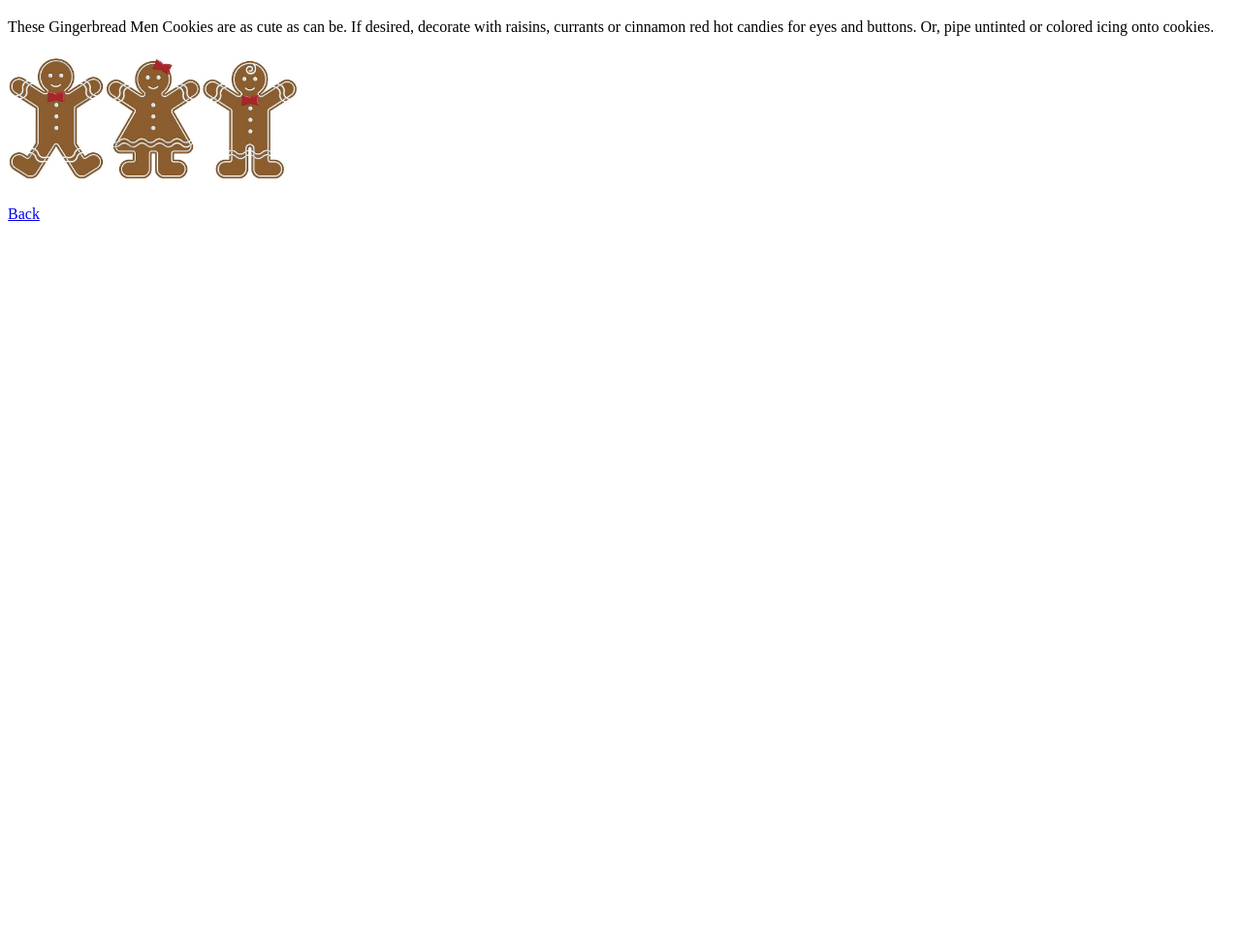
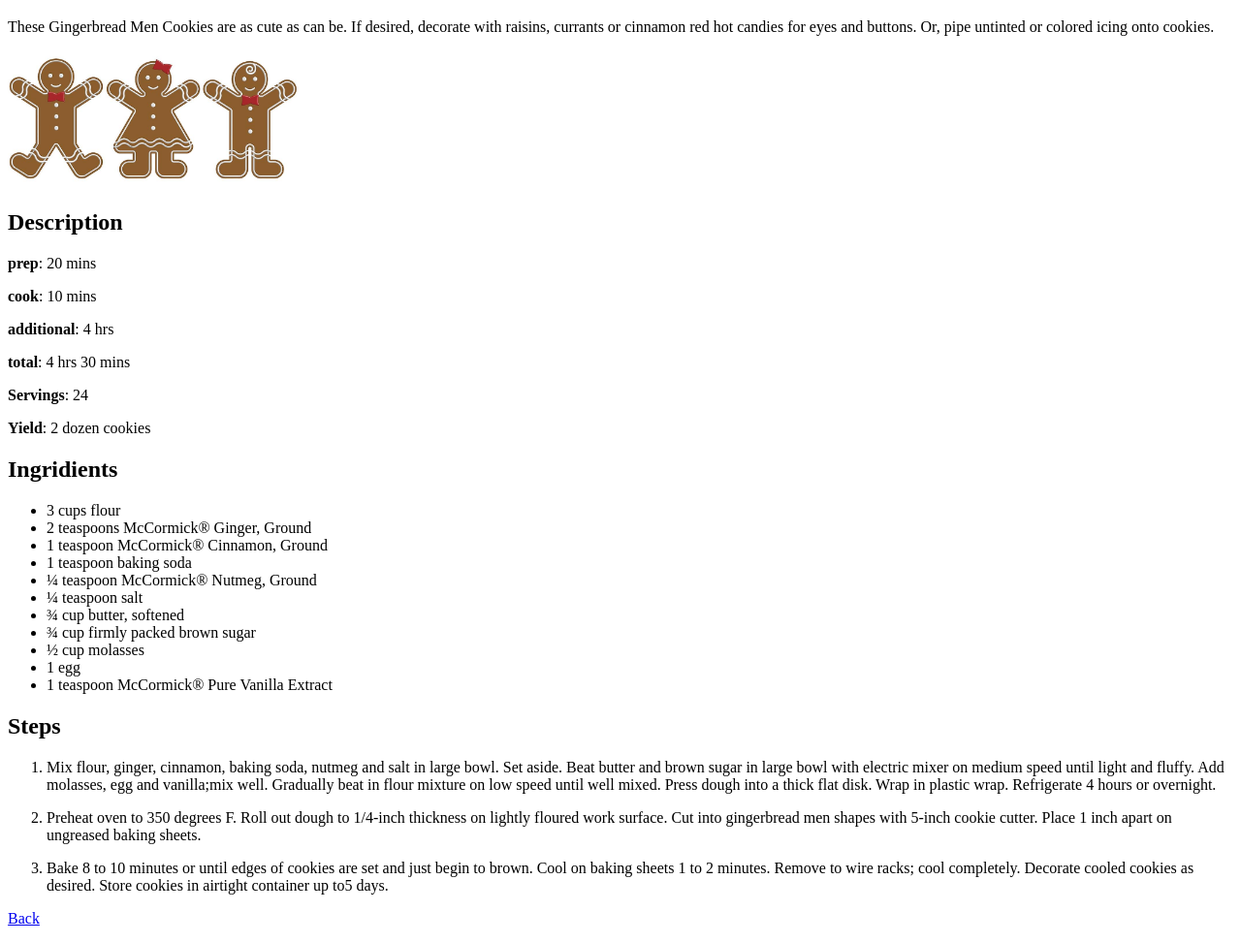
Before and after one commit to trollric/odin-recipes, a plain HTML site: page pages/gingerbread-cookies.html in a window 1280 px wide. Shown: the part 61-1034 px from the top of the page at 97% size. Before the commit the page ends 800 px from the top, so only its background shows below. Drawn offline with Linux system fonts and the light colour scheme.

Commit message:
Completed gingerbread cookies recipe

```diff
--- a/pages/gingerbread-cookies.html
+++ b/pages/gingerbread-cookies.html
@@ -16,6 +16,53 @@
     </p>
     <img src="./../images/gingerbread-cookies.jpg" width="300">
 
+    <h2>Description</h2>
+    <p><strong>prep</strong>: 20 mins</p>
+    <p><strong>cook</strong>: 10 mins</p>
+    <p><strong>additional</strong>: 4 hrs</p>
+    <p><strong>total</strong>: 4 hrs 30 mins</p>
+    <p><strong>Servings</strong>: 24</p>
+    <p><strong>Yield</strong>: 2 dozen cookies</p>
+
+    <h2>Ingridients</h2>
+    <ul>
+        <li>3 cups flour</li>
+        <li>2 teaspoons McCormick® Ginger, Ground</li>
+        <li>1 teaspoon McCormick® Cinnamon, Ground</li>
+        <li>1 teaspoon baking soda</li>
+        <li>¼ teaspoon McCormick® Nutmeg, Ground</li>
+        <li>¼ teaspoon salt</li>
+        <li>¾ cup butter, softened</li>
+        <li>¾ cup firmly packed brown sugar</li>
+        <li>½ cup molasses</li>
+        <li>1 egg</li>
+        <li>1 teaspoon McCormick® Pure Vanilla Extract </li>
+    </ul>
+
+    <h2>Steps</h2>
+    <ol>
+        <li>Mix flour, ginger, cinnamon, baking soda, nutmeg
+            and salt in large bowl. Set aside. Beat butter and
+            brown sugar in large bowl with electric mixer on
+            medium speed until light and fluffy. Add molasses,
+            egg and vanilla;mix well. Gradually beat in flour
+            mixture on low speed until well mixed. Press dough
+            into a thick flat disk. Wrap in plastic wrap.
+            Refrigerate 4 hours or overnight.</li>
+            <p></p>
+            <li>Preheat oven to 350 degrees F. Roll out dough to
+                1/4-inch thickness on lightly floured work surface.
+                Cut into gingerbread men shapes with 5-inch cookie
+                cutter. Place 1 inch apart on
+                ungreased baking sheets.</li>
+            <p></p>
+            <li>Bake 8 to 10 minutes or until edges of cookies
+                are set and just begin to brown. Cool on baking
+                sheets 1 to 2 minutes. Remove to wire racks;
+                cool completely. Decorate cooled cookies as desired.
+                Store cookies in airtight container up to5 days.</li>
+
+    </ol>
     <!-- Link back to the homepage -->
     <p><a href="./../index.html">Back</a></p>
 </body>
```
